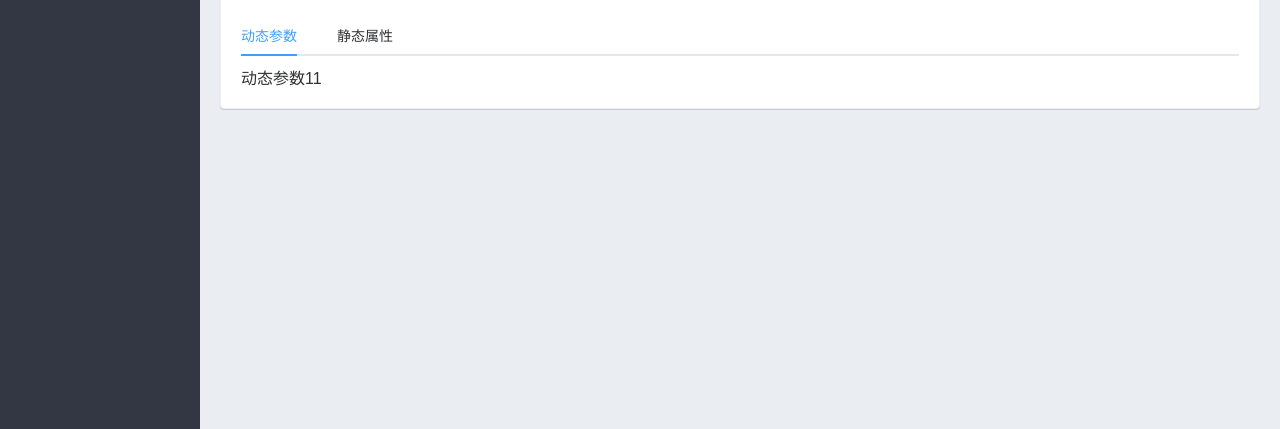
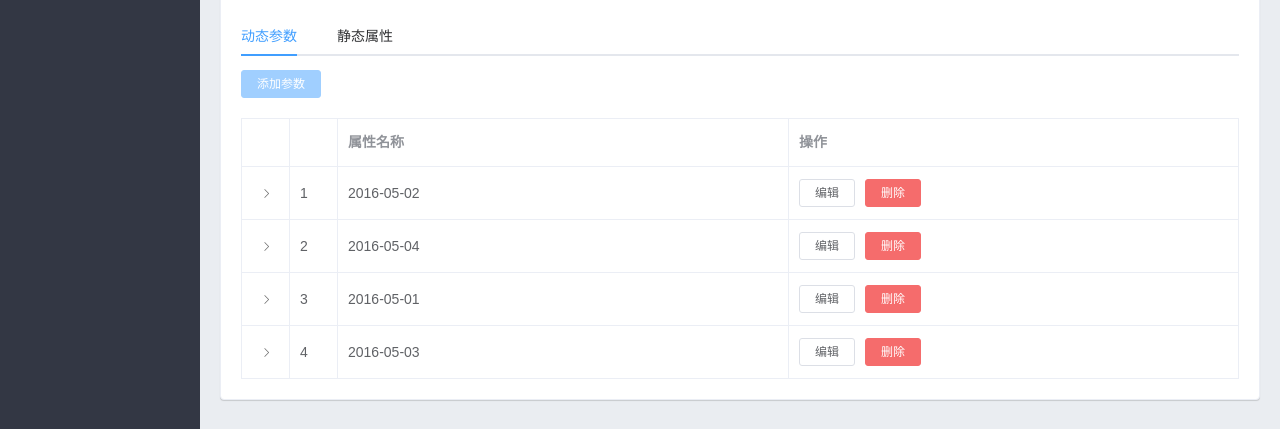
Before and after one commit to LonerChenrui/vue-backstage, a Vue app: page /params in a window 1280 px wide. Shown: the part 234-663 px from the top of the page. Built offline with nearby package versions, Linux system fonts and the light colour scheme; no server answers; sample sign-in values are in the browser's storage.

Commit message:
参数列表

```diff
--- /dev/null
+++ b/src/views/cate/classifyparams/children/attributes.vue
@@ -0,0 +1,95 @@
+<template>
+  <div class="attributes">
+    <!-- 动态参数、静态属性按钮 -->
+    <div class="addBtn">
+      <el-button type="primary" size="mini" :disabled="isDisabled" v-if="activeName == 'many'">添加参数</el-button>
+      <el-button type="primary" size="mini" :disabled="isDisabled" v-else>添加属性</el-button>
+    </div>
+    <!-- 动态参数、静态属性列表 -->
+    <div>
+      <el-table :data="tableData" border>
+        <!-- 展开行 -->
+        <el-table-column type="expand">
+          <template slot-scope="{ row }">
+            <pre>{{row}}</pre>
+          </template>
+        </el-table-column>
+        <!-- 序号 -->
+        <el-table-column type="index"></el-table-column>
+        <!-- 属性名称 -->
+        <el-table-column prop="date" label="属性名称"></el-table-column>
+        <!-- 操作 -->
+        <el-table-column label="操作">
+          <template slot-scope="scope">
+            <el-button size="mini" @click="handleEdit(scope.$index, scope.row)">编辑</el-button>
+            <el-button size="mini" type="danger" @click="handleDelete(scope.$index, scope.row)">删除</el-button>
+          </template>
+        </el-table-column>
+      </el-table>
+    </div>
+  </div>
+</template>
+
+<script>
+export default {
+  data() {
+    return {
+      // table源数据
+      tableData: [
+        {
+          date: "2016-05-02",
+          name: "王小虎",
+          address: "上海市普陀区金沙江路 1518 弄",
+        },
+        {
+          date: "2016-05-04",
+          name: "王小虎",
+          address: "上海市普陀区金沙江路 1517 弄",
+        },
+        {
+          date: "2016-05-01",
+          name: "王小虎",
+          address: "上海市普陀区金沙江路 1519 弄",
+        },
+        {
+          date: "2016-05-03",
+          name: "王小虎",
+          address: "上海市普陀区金沙江路 1516 弄",
+        },
+      ],
+    };
+  },
+  created() {},
+  mounted() {},
+  props: {
+    // 是否禁用
+    isDisabled: {
+      type: Boolean,
+      default() {
+        return true;
+      },
+    },
+    // 根据tabs显示对应的添加按钮
+    activeName: {
+      type: String,
+      required: true,
+    },
+  },
+  components: {},
+  computed: {},
+  watch: {},
+  methods: {
+    // 编辑
+    handleEdit() {},
+    // 删除
+    handleDelete() {},
+  },
+};
+</script>
+
+<style lang='less' scoped>
+//@import url(); 引入公共css类
+.addBtn {
+  margin-bottom: 20px;
+}
+</style>
--- a/src/views/cate/classifyparams/classifyparams.vue
+++ b/src/views/cate/classifyparams/classifyparams.vue
@@ -23,9 +23,13 @@
 
       <!-- tabs标签页 动态参数、静态属性  @tab-click="handleClick"-->
       <div>
-        <el-tabs v-model="activeName" >
-          <el-tab-pane label="动态参数" name="first">动态参数11</el-tab-pane>
-          <el-tab-pane label="静态属性" name="second">静态属性22</el-tab-pane>
+        <el-tabs v-model="activeName">
+          <el-tab-pane label="动态参数" name="many">
+            <attr-ibutes :isDisabled="isDisabled" :activeName="activeName" />
+          </el-tab-pane>
+          <el-tab-pane label="静态属性" name="only">
+            <attr-ibutes :isDisabled="isDisabled" :activeName="activeName" />
+          </el-tab-pane>
         </el-tabs>
       </div>
     </el-card>
@@ -36,6 +40,7 @@
 import { getCascaderGoodsList } from "@/network/classifyparams";
 
 import UserBreadcrumb from "@/components/content/breadcrumb/Breadcrumb";
+import attrIbutes from "./children/attributes";
 
 export default {
   data() {
@@ -58,7 +63,9 @@ export default {
         children: "children",
       },
       // tabs标签页默认值
-      activeName: 'first'
+      activeName: "many",
+      // 是否禁用添加按钮
+      isDisabled: true,
     };
   },
   created() {
@@ -68,6 +75,7 @@ export default {
   props: {},
   components: {
     UserBreadcrumb,
+    attrIbutes,
   },
   computed: {},
   watch: {},
@@ -84,6 +92,14 @@ export default {
     // 当级联选择器内容发生改变时
     goodsTypehandleChange() {
       console.log(this.goodsTypeValue);
+
+      // 根据用户选择商品分类判断是否禁用添加按钮
+      if (this.goodsTypeValue.length == 3) {
+        this.isDisabled = false;
+      } else {
+        this.isDisabled = true;
+        this.goodsTypeValue = [];
+      }
     },
   },
 };
```
